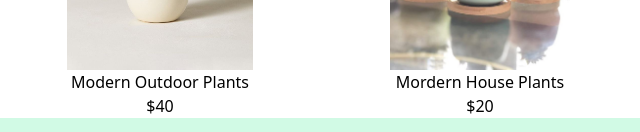
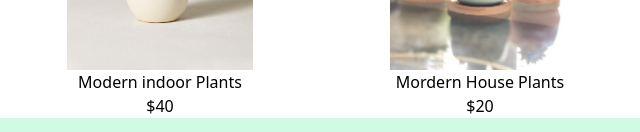
Before and after one commit to lutherBenny/Greenden.Tailwind, a plain HTML site: page product.html in a window 1280 px wide. Shown: the part 668-800 px from the top of the page, 0-640 px from the left. Drawn offline with nearby package versions, Linux system fonts and the light colour scheme.

Commit message:
update the new images

```diff
--- a/product.html
+++ b/product.html
@@ -83,7 +83,7 @@
 
                     <div>
                         <img src="./Images/pp10.jpg" alt="pp1" class="w-70 h-60 inline hover:shadow-xl  transform hover:-translate-y-2 ">
-                        <h1> Modern Outdoor Plants </h1>
+                        <h1> Modern indoor Plants </h1>
                         <p>$40</p>
 
                     </div>
```
